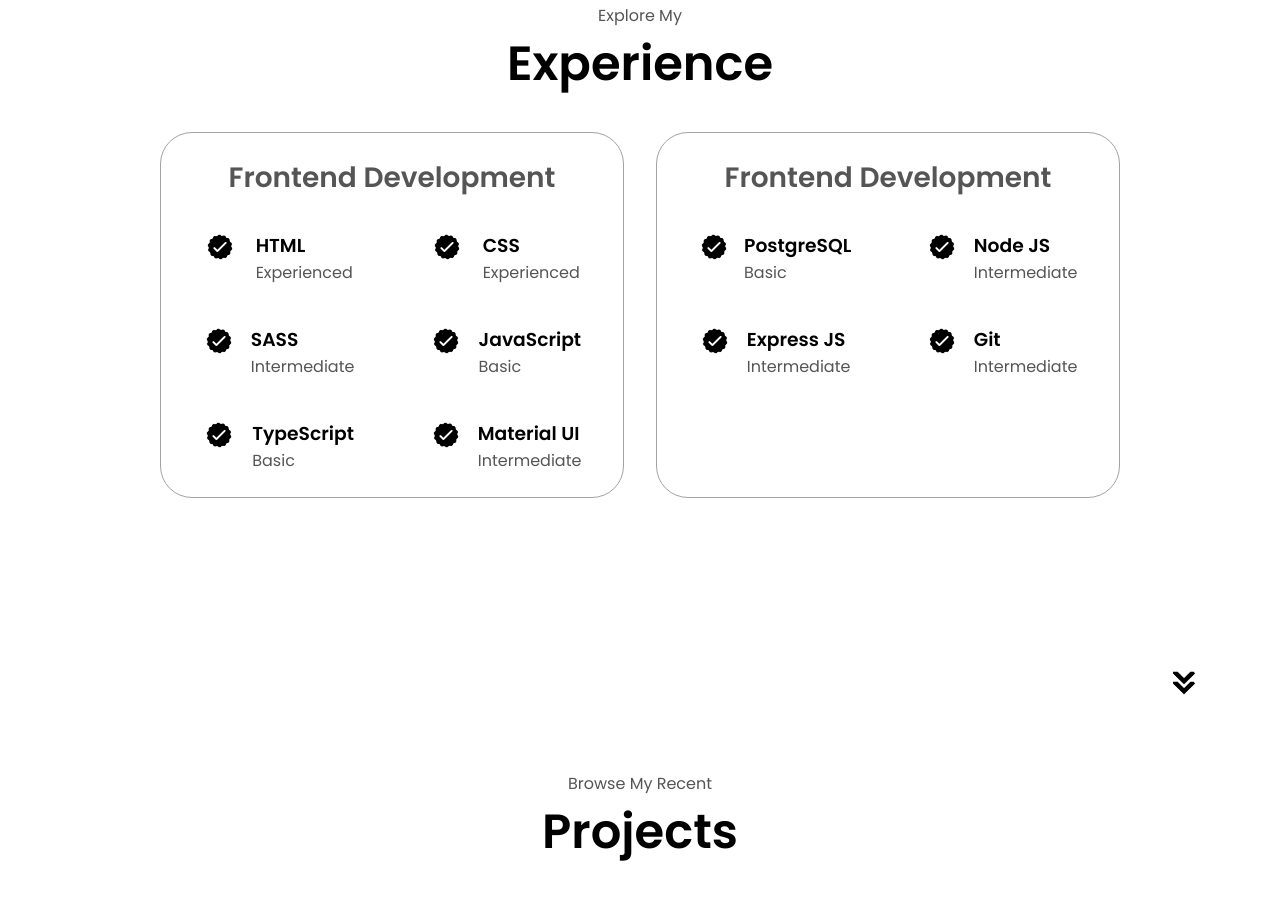
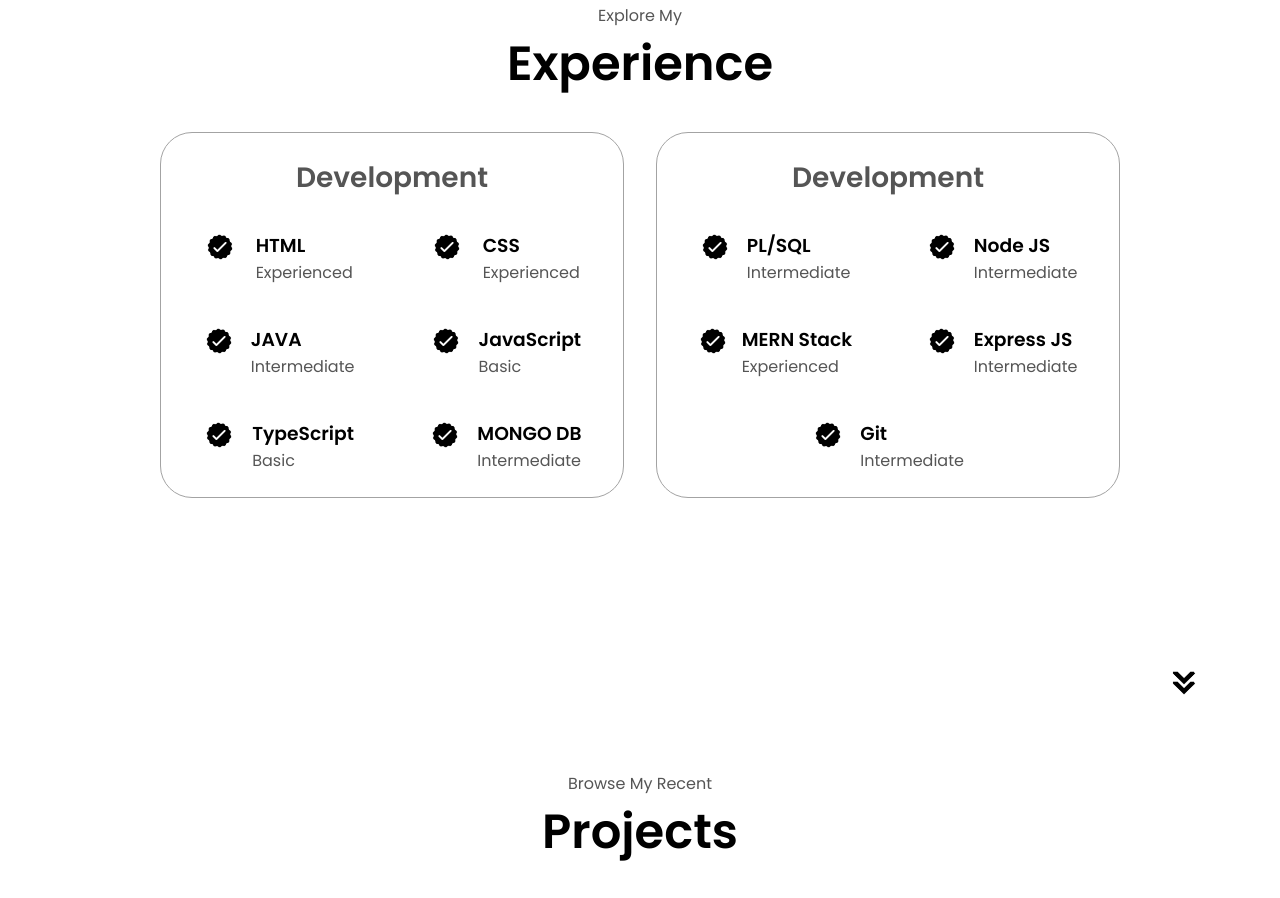
Before and after one commit to AkashBoobalan/Portfolio, a plain HTML site: page index.html in a window 1280 px wide. Shown: the part 1693-2591 px from the top of the page. Drawn offline with Linux system fonts and the light colour scheme.

Commit message:
exp change

```diff
--- a/index.html
+++ b/index.html
@@ -126,7 +126,7 @@
       <div class="experience-details-container">
         <div class="about-containers">
           <div class="details-container">
-            <h2 class="experience-sub-title">Frontend Development</h2>
+            <h2 class="experience-sub-title"> Development</h2>
             <div class="article-container">
               <article>
                 <img
@@ -157,7 +157,7 @@
                   class="icon"
                 />
                 <div>
-                  <h3>SASS</h3>
+                  <h3>JAVA</h3>
                   <p>Intermediate</p>
                 </div>
               </article>
@@ -190,14 +190,14 @@
                   class="icon"
                 />
                 <div>
-                  <h3>Material UI</h3>
+                  <h3>MONGO DB</h3>
                   <p>Intermediate</p>
                 </div>
               </article>
             </div>
           </div>
           <div class="details-container">
-            <h2 class="experience-sub-title">Frontend Development</h2>
+            <h2 class="experience-sub-title"> Development</h2>
             <div class="article-container">
               <article>
                 <img
@@ -206,8 +206,8 @@
                   class="icon"
                 />
                 <div>
-                  <h3>PostgreSQL</h3>
-                  <p>Basic</p>
+                  <h3>PL/SQL</h3>
+                  <p>Intermediate</p>
                 </div>
               </article>
               <article>
@@ -219,6 +219,17 @@
                 <div>
                   <h3>Node JS</h3>
                   <p>Intermediate</p>
+                </div>
+              </article>
+              <article>
+                <img
+                  src="./assets/checkmark.png"
+                  alt="Experience icon"
+                  class="icon"
+                />
+                <div>
+                  <h3>MERN Stack</h3>
+                  <p>Experienced</p>
                 </div>
               </article>
               <article>
```
